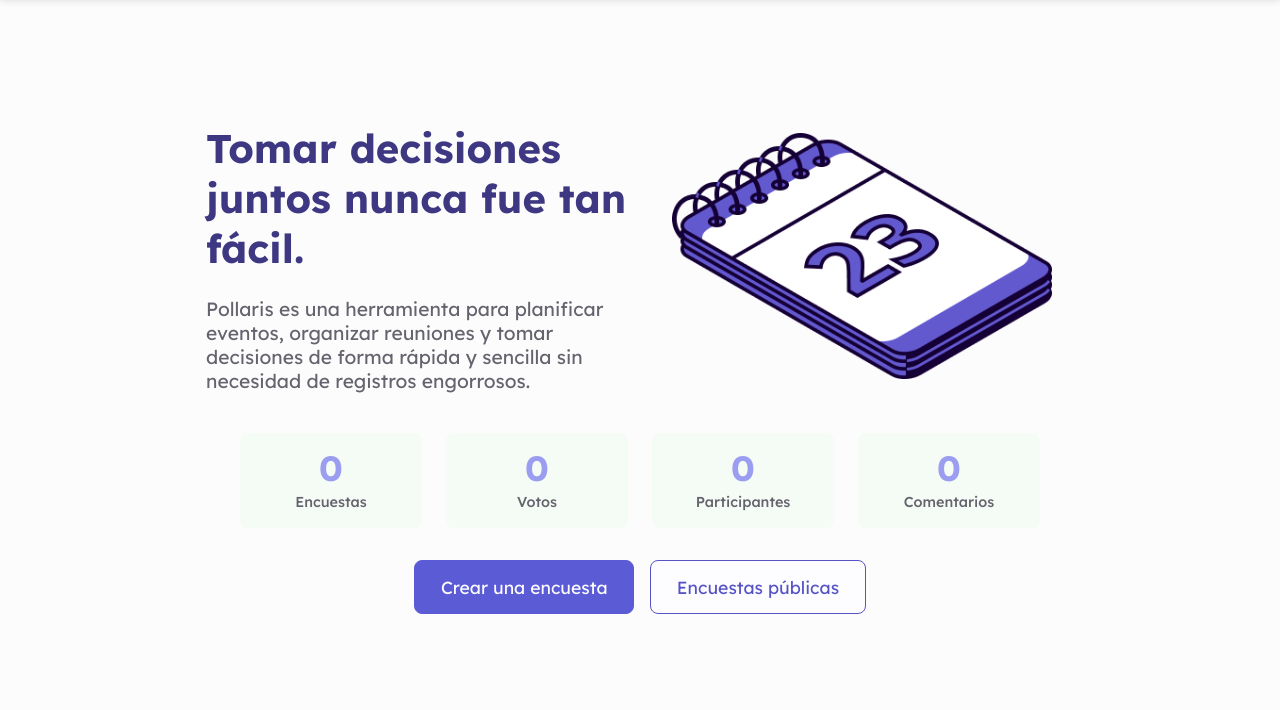
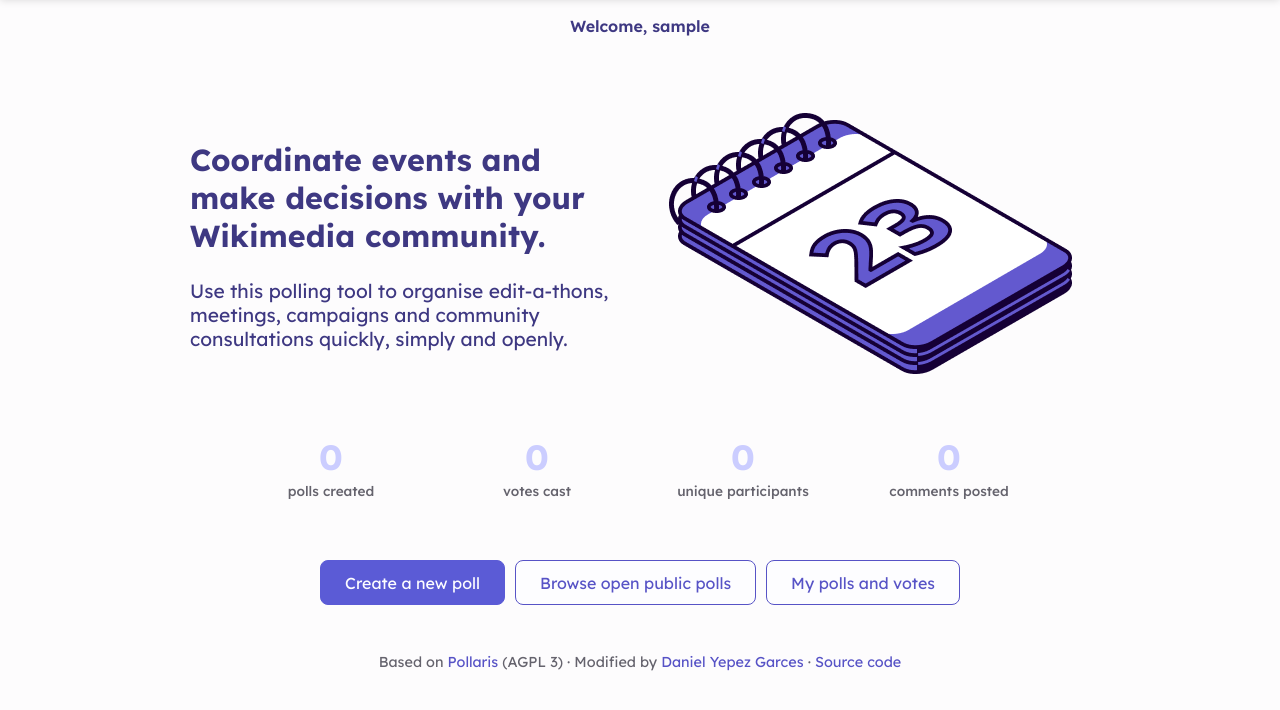
Before and after one commit to danielyepezgarces/pollaris-django, a Django app: page / in a window 1280 px wide. Shown: the part 64-774 px from the top of the page. Run offline with Django 5.2, Linux system fonts and the light colour scheme; the visitor is signed in with stand-in values (Sample User, id 1); data that the repository does not hold is empty.

Commit message:
feat(home): match PHP version homepage layout, welcome banner, stats plurals, buttons, and credits

```diff
--- a/polls/views.py
+++ b/polls/views.py
@@ -54,6 +54,14 @@ def home_view(request):
         'voters_count_formatted': format_number_short(voters_count),
         'comments_count': comments_count,
         'comments_count_formatted': format_number_short(comments_count),
+        'pollsCount': polls_count,
+        'pollsCountFormatted': format_number_short(polls_count),
+        'votesCount': votes_count,
+        'votesCountFormatted': format_number_short(votes_count),
+        'votersCount': voters_count,
+        'votersCountFormatted': format_number_short(voters_count),
+        'commentsCount': comments_count,
+        'commentsCountFormatted': format_number_short(comments_count),
     })
 
 
--- a/templates/base.html
+++ b/templates/base.html
@@ -4,7 +4,7 @@
 <head>
     <meta charset="UTF-8">
     <meta name="viewport" content="width=device-width, initial-scale=1.0" />
-    <title>{% block title %}{% endblock %} – {{ appName }}</title>
+    <title>{% block title_full %}{% block title %}{% endblock %} – {{ appName }}{% endblock %}</title>
     <meta name="description" content="{% block meta_description %}{% trans_msg 'base.default_title' appName=appName %}{% endblock %}">
 
     <link rel="stylesheet" href="/assets/styles/application.css">
@@ -14,6 +14,7 @@
 </head>
 <body>
     <div class="layout" id="layout">
+        {% block header %}
         <header class="layout__header header no-print" role="banner" data-controller="nav-toggle">
             <div class="header__brand">
                 <a class="header__title" href="{% url 'home' %}">
@@ -56,6 +57,7 @@
                 </div>
             </nav>
         </header>
+        {% endblock %}
 
         {% if messages %}
             <div class="wrapper flow no-print" style="margin-top: 1.5rem; max-width: 900px; margin-left: auto; margin-right: auto; padding: 0 1rem;">
--- a/templates/home/show.html
+++ b/templates/home/show.html
@@ -1,50 +1,99 @@
 {% extends 'base.html' %}
+{% load poll_extras %}
 
-{% block title %}Inicio{% endblock %}
+{% block title_full %}{% trans_msg 'base.default_title' appName=appName %}{% endblock %}
+
+{% block meta_description %}{{ 'home.intro'|trans }}{% endblock %}
+
+{% block social_image %}/assets/screenshot.webp{% endblock %}
+
+{% block social_image_alt %}{{ 'home.title'|trans }}{% endblock %}
+
 {% block main_class %}layout__body--centered{% endblock %}
 
+{% block header %}
+    {{ block.super }}
+
+    {% if user.is_authenticated %}
+        <div class="wrapper wrapper--center home-welcome">
+            <p class="text--primary text--bold">
+                {% trans_msg 'home.welcome' name=user.display_name %}
+            </p>
+        </div>
+    {% endif %}
+{% endblock %}
+
 {% block content %}
-<div class="flow flow--larger" style="max-width: 900px; width: 100%; text-align: center; margin: 0 auto; padding: 2rem 1rem;">
+    <div class="flow flow--larger" style="max-width: 900px; width: 100%; text-align: center;">
+
+        {% if messages %}
+            {% for message in messages %}
+                <p role="alert" class="panel panel--rounded panel--success" style="text-align: center; margin-bottom: 1.5rem;">
+                    {{ message }}
+                </p>
+            {% endfor %}
+        {% endif %}
+
         <div class="cols cols--gap-large" style="display: flex; align-items: center; justify-content: space-between; flex-wrap: wrap; gap: 20px;">
             <div class="col--extend flow flow--large" style="flex: 1; text-align: left;">
-            <h1 style="font-size: 2.5rem; margin-bottom: 1rem;">
-                Tomar decisiones juntos nunca fue tan fácil.
+                <h1>
+                    {{ 'home.title'|trans }}
                 </h1>
-            <p class="text--primary text--big" style="font-size: 1.2rem; color: var(--color-grey11, #666);">
-                Pollaris es una herramienta para planificar eventos, organizar reuniones y tomar decisiones de forma rápida y sencilla sin necesidad de registros engorrosos.
+
+                <p class="text--primary text--big">
+                    {{ 'home.intro'|trans }}
                 </p>
             </div>
+
             <div style="flex: 1; text-align: center;">
-            <img src="/assets/calendar.png" alt="Calendario Pollaris" width="380" style="max-width: 100%; height: auto;">
+                <img
+                    alt=""
+                    src="/assets/calendar.png"
+                    fetchpriority="high"
+                    decoding="async"
+                    width="403"
+                    height="261"
+                    style="max-width: 100%; height: auto;"
+                >
             </div>
         </div>
 
-    <div class="home-stats" style="display: grid; grid-template-columns: repeat(4, 1fr); gap: 1.5rem; margin: 2.5rem auto 2rem auto;">
-        <div class="stat-item" style="padding: 1rem; background: var(--color-grass2, #f5fbf5); border-radius: 8px;">
-            <span class="stat-number" style="display: block; font-size: 2.2rem; font-weight: bold; color: var(--color-primary8, #46a758);">{{ polls_count_formatted }}</span>
-            <span class="stat-label text--secondary" style="font-size: 0.9rem;">Encuestas</span>
+        <div class="home-stats">
+            <div class="stat-item">
+                <span class="stat-number">{{ polls_count_formatted }}</span>
+                <span class="stat-label text--secondary">{% trans_msg 'home.stats.polls' count=polls_count %}</span>
             </div>
-        <div class="stat-item" style="padding: 1rem; background: var(--color-grass2, #f5fbf5); border-radius: 8px;">
-            <span class="stat-number" style="display: block; font-size: 2.2rem; font-weight: bold; color: var(--color-primary8, #46a758);">{{ votes_count_formatted }}</span>
-            <span class="stat-label text--secondary" style="font-size: 0.9rem;">Votos</span>
+            <div class="stat-item">
+                <span class="stat-number">{{ votes_count_formatted }}</span>
+                <span class="stat-label text--secondary">{% trans_msg 'home.stats.votes' count=votes_count %}</span>
             </div>
-        <div class="stat-item" style="padding: 1rem; background: var(--color-grass2, #f5fbf5); border-radius: 8px;">
-            <span class="stat-number" style="display: block; font-size: 2.2rem; font-weight: bold; color: var(--color-primary8, #46a758);">{{ voters_count_formatted }}</span>
-            <span class="stat-label text--secondary" style="font-size: 0.9rem;">Participantes</span>
+            <div class="stat-item">
+                <span class="stat-number">{{ voters_count_formatted }}</span>
+                <span class="stat-label text--secondary">{% trans_msg 'home.stats.participants' count=voters_count %}</span>
             </div>
-        <div class="stat-item" style="padding: 1rem; background: var(--color-grass2, #f5fbf5); border-radius: 8px;">
-            <span class="stat-number" style="display: block; font-size: 2.2rem; font-weight: bold; color: var(--color-primary8, #46a758);">{{ comments_count_formatted }}</span>
-            <span class="stat-label text--secondary" style="font-size: 0.9rem;">Comentarios</span>
+            <div class="stat-item">
+                <span class="stat-number">{{ comments_count_formatted }}</span>
+                <span class="stat-label text--secondary">{% trans_msg 'home.stats.comments' count=comments_count %}</span>
             </div>
         </div>
 
-    <p style="display: flex; justify-content: center; gap: 1rem; flex-wrap: wrap; margin-top: 2rem;">
-        <a class="button button--primary" href="{% url 'choose poll type' %}" style="padding: 0.8rem 1.6rem; font-size: 1.1rem; text-decoration: none;">
-            Crear una encuesta
+        <p class="cols cols--center cols--gap" style="display: flex; justify-content: center; gap: 10px; flex-wrap: wrap;">
+            <a class="button button--primary" href="{% url 'choose poll type' %}">
+                {{ 'home.create_poll'|trans }}
             </a>
-        <a class="button" href="{% url 'public polls' %}" style="padding: 0.8rem 1.6rem; font-size: 1.1rem; text-decoration: none;">
-            Encuestas públicas
+
+            <a class="button" href="{% url 'public polls' %}">
+                {{ 'home.public_polls'|trans }}
+            </a>
+
+            <a class="button" href="{% url 'my' %}">
+                {{ 'home.my_polls_and_votes'|trans }}
             </a>
         </p>
+
+        <p class="text--secondary" style="text-align: center; font-size: 0.9em;">
+            {{ 'home.credits'|trans|safe }}
+        </p>
+
     </div>
 {% endblock %}
```
Also changed, not shown: config/settings.py (+9 -1 lines). Lines whose indentation alone changed are shown as unchanged.
